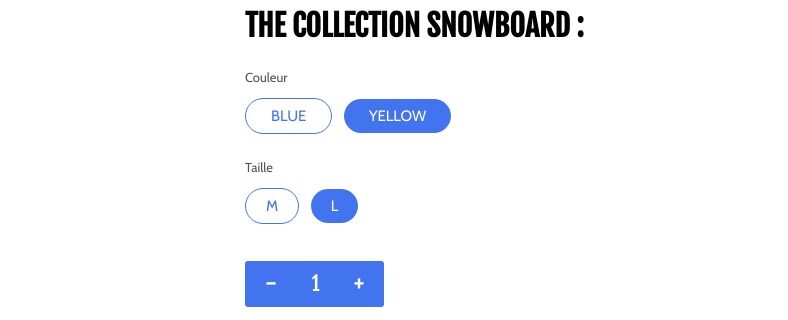
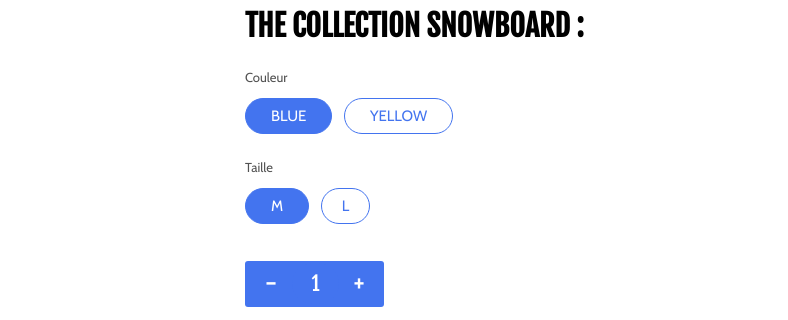
Before and after one commit to NinoDaSilva/Test-Lugus, a plain HTML site: page index.html in a window 1280 px wide. Shown: the part 111-431 px from the top of the page, 395-1183 px from the left. Drawn offline with nearby package versions, Linux system fonts and the light colour scheme; no server answers.

Commit message:
correction etat boutons

```diff
--- a/src/css/components/button.css
+++ b/src/css/components/button.css
@@ -1,5 +1,9 @@
 .btn,
 .btn-size,
+.btn.selected,
+.btn-size.selected,
+.btn:hover,
+.btn-size:hover,
 .btn-white,
 .btn-blue,
 .quantity {
@@ -32,10 +36,8 @@
     padding-inline: 20px;
 }
 
-.btn.selected,
-.btn:hover,
-.btn-size.selected,
-.btn-size:hover,
+.btn,
+.btn-size,
 .btn-white,
 .btn-blue:hover {
     background-color: var(--blanc);
```
